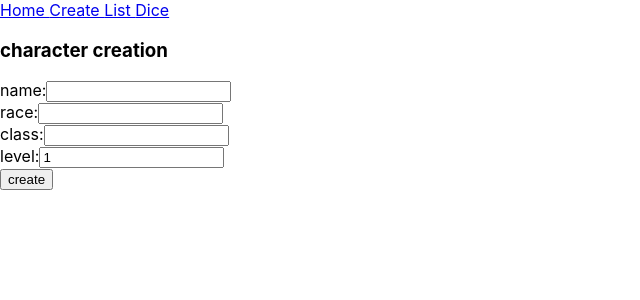
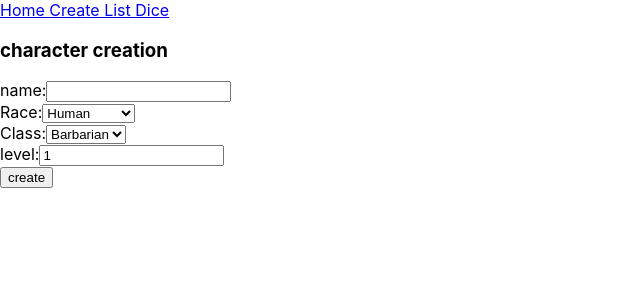
Before and after one commit to conorkenn/dnd-manager, a React (Create React App) app in the folder frontend/: page /create-character in a window 1280 px wide. Shown: the top 300 px of the page, without its empty margins (0-640 px from the left). Built offline with nearby package versions, Linux system fonts and the light colour scheme.

Commit message:
added drop downs and constants for races and classes to frontend

```diff
--- a/frontend/src/components/CharacterCreator.tsx
+++ b/frontend/src/components/CharacterCreator.tsx
@@ -1,14 +1,27 @@
-import React, {useState} from "react";
+import React, {useEffect, useState} from "react";
 import {createCharacter, CreateCharacterResponse} from '../api/createCharacterApi';
+import CharacterClass from "../constants/characterClass";
+import Race from "../constants/races";
 
 
 const CharacterCreator: React.FC = () => {
     const [name, setName] = useState("")
     const [race, setRace] = useState("")
-    const [characterClass, setcharacterClass] = useState("")
+    const [characterClass, setCharacterClass] = useState("")
     const [level, setLevel] = useState(1)
     const [result, setResult] = useState<CreateCharacterResponse | null>(null)
     const [error, setError] = useState<string | null>(null)
+    const classes = Object.values(CharacterClass)
+    const races = Object.values(Race)
+
+    useEffect(() => {
+        if (classes.length > 0 && !characterClass) {
+            setCharacterClass(classes[0]); // Set default character class
+        }
+        if (races.length > 0 && !race) {
+            setRace(races[0]); // Set default race
+        }
+    }, [classes, races, characterClass, race]);
 
     const handleCreation = async () => {
         try{
@@ -35,20 +48,32 @@ const CharacterCreator: React.FC = () => {
             </div>
             <div>
                 <label>
-                    race:
-                    <input type="string"
-                    value ={race}
-                    onChange={(e) => setRace(e.target.value)}
-                    />
+                    Race:
+                    <select
+                        value={race}
+                        onChange={(e) => setRace(e.target.value)}
+                    >
+                        {races.map((r) => (
+                        <option key={r} value={r}>
+                            {r}
+                        </option>
+                        ))}
+                    </select>
                 </label>
             </div>
             <div>
                 <label>
-                    class:
-                    <input type="string"
-                    value ={characterClass}
-                    onChange={(e) => setcharacterClass(e.target.value)}
-                    />
+                    Class:
+                    <select
+                        value={characterClass}
+                        onChange={(e) => setCharacterClass(e.target.value)}
+                    >
+                        {classes.map((cls) => (
+                        <option key={cls} value={cls}>
+                            {cls}
+                        </option>
+                        ))}
+                    </select>
                 </label>
             </div>
             <div>
--- /dev/null
+++ b/frontend/src/constants/characterClass.ts
@@ -0,0 +1,17 @@
+
+enum CharacterClass {
+    Barbarian = 'Barbarian',
+    Bard = 'Bard',
+    Cleric = 'Cleric',
+    Druid = 'Druid',
+    Fighter = 'Fighter',
+    Monk = 'Monk',
+    Paladin = 'Paladin',
+    Ranger = 'Ranger',
+    Rogue = 'Rogue',
+    Sorcerer = 'Sorcerer',
+    Warlock = 'Warlock',
+    Wizard = 'Wizard'
+}
+
+export default CharacterClass
--- /dev/null
+++ b/frontend/src/constants/races.ts
@@ -0,0 +1,13 @@
+enum Race  {
+    Human = 'Human',
+    Elf = 'Elf',
+    Dwarf = 'Dwarf',
+    Halfling = 'Halfling',
+    Gnome = 'Gnome',
+    Half_Elf = 'Half-Elf',
+    Half_Ord = 'Half-Orc',
+    Tiefling = 'Tiefling',
+    Dragonborn = 'Dragonborn',
+}
+
+export default Race
```
Also changed, not shown: 1 other file (tests, documents, lock files or other folders).
